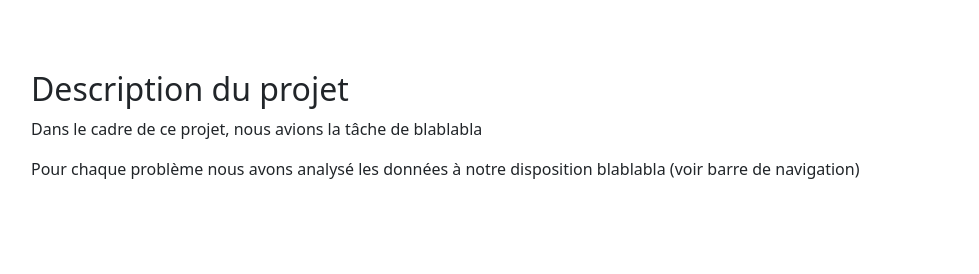
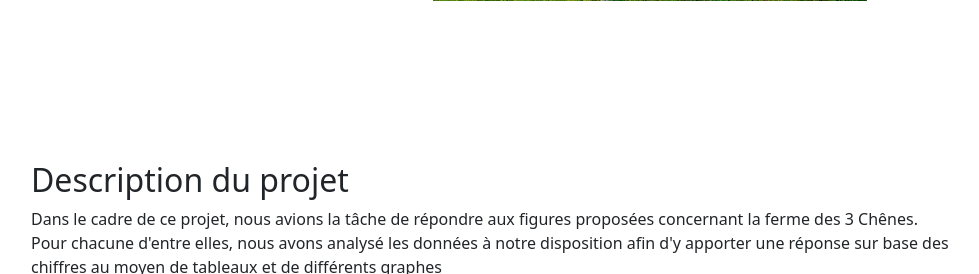
Before and after one commit to elliotverstraelen/Projet2, a Flask app: page / in a window 1280 px wide. Shown: the part 563-837 px from the top of the page, without its empty margins (127-1106 px from the left). Run offline with Flask 2, Linux system fonts and the light colour scheme; parts of the project's set-up code (start-up, migrations or seed data) failed here and were passed over.

Commit message:
description home + finition q1

```diff
--- a/Site_Web/website/templates/home.html
+++ b/Site_Web/website/templates/home.html
@@ -7,15 +7,14 @@
             <p class="subhead">La ferme des 3 Chênes</p>
             <h1>Une ferme proche de ses vaches</h1>
         </div>
-        <img src="{{ url_for('static', filename='vaches.jpg')}}" class="hero-img" alt="Une vache de la ferme">
+        <img src="{{ url_for('static', filename='vaches.jpg')}}" class="hero-img" width="200" height="350" alt="Une vache de la ferme">
     </div>
 </section>
 
 <section class="graph-section">
     <div class="container">
         <h2>Description du projet</h2>
-        <p>Dans le cadre de ce projet, nous avions la tâche de blablabla</p>
-        <p>Pour chaque problème nous avons analysé les données à notre disposition blablabla (voir barre de navigation)</p>
+        <p>Dans le cadre de ce projet, nous avions la tâche de répondre aux figures proposées concernant la ferme des 3 Chênes.<br>Pour chacune d'entre elles, nous avons analysé les données à notre disposition afin d'y apporter une réponse sur base des chiffres au moyen de tableaux et de différents graphes</p>
     </div>
 </section>
 
```
Also changed, not shown: Site_Web/website/templates/question1.html (+9 -7 lines).
